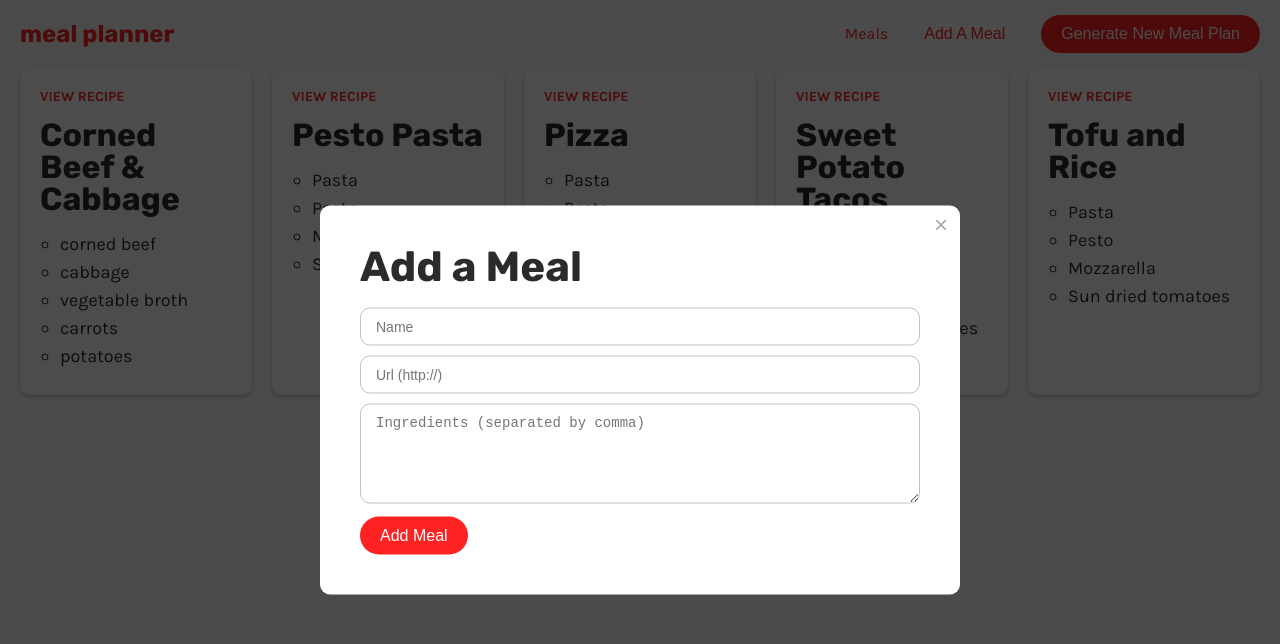
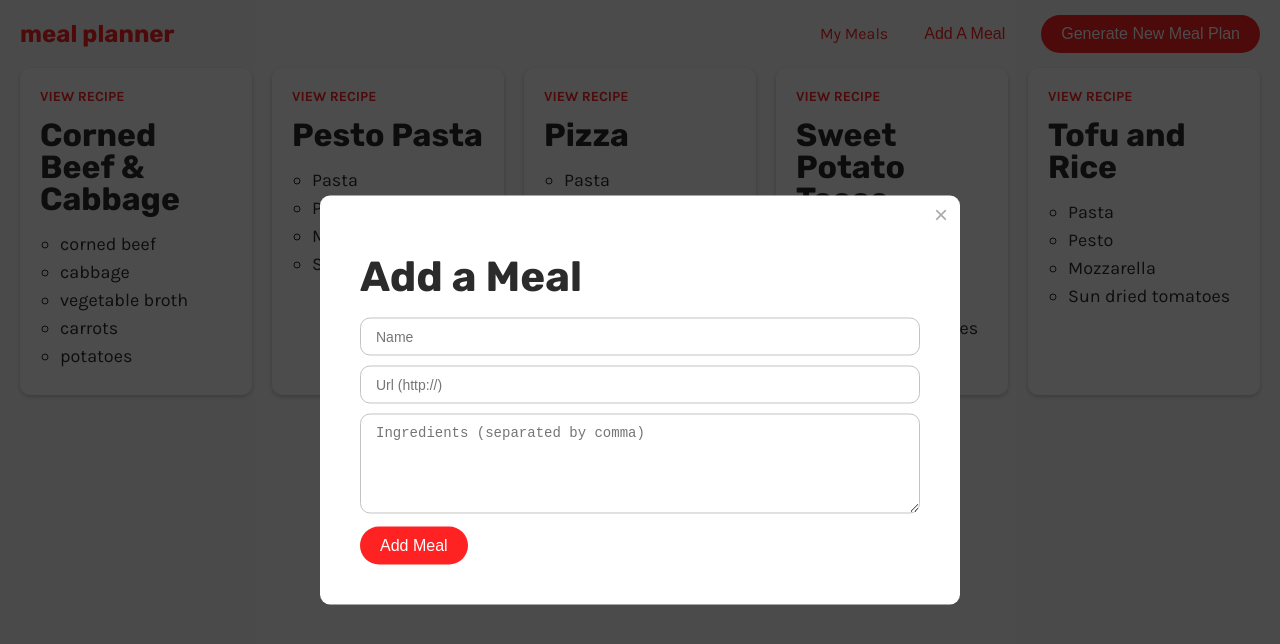
Before and after one commit to shawnkauffman/mealplanner, a React (Vite) app: page / in a window 1280 px wide. Both pictures are taken after a click on the button "Add A Meal". Shown: the top 644 px of the page. Built offline with nearby package versions, Linux system fonts and the light colour scheme.

Commit message:
yay. added new meal input from form to state and hooked it up to local storage

```diff
--- a/src/App.js
+++ b/src/App.js
@@ -14,14 +14,16 @@ class App extends Component {
     this.state = {
       meals: []
     };
-    this.handleSubmit = this.handleSubmit.bind(this);
+    this.addMeal = this.addMeal.bind(this);
     this.openAddNewMealForm = this.openAddNewMealForm.bind(this);
     this.generateNewMealPlan = this.generateNewMealPlan.bind(this);
   }
 
   componentDidMount() {
-    this.setState({
-      meals: [
+    const meals =
+      typeof localStorage["meals"] !== "undefined"
+        ? JSON.parse(localStorage.getItem("meals"))
+        : [
             {
               id: 1,
               name: "Corned Beef & Cabbage",
@@ -38,49 +40,79 @@ class App extends Component {
               id: 2,
               name: "Pesto Pasta",
               url: "http://www.apple.com",
-          ingredients: ["Pasta", "Pesto", "Mozzarella", "Sun dried tomatoes"]
+              ingredients: [
+                "Pasta",
+                "Pesto",
+                "Mozzarella",
+                "Sun dried tomatoes"
+              ]
             },
             {
               id: 3,
               name: "Pizza",
               url: "http://www.apple.com",
-          ingredients: ["Pasta", "Pesto", "Mozzarella", "Sun dried tomatoes"]
+              ingredients: [
+                "Pasta",
+                "Pesto",
+                "Mozzarella",
+                "Sun dried tomatoes"
+              ]
             },
             {
               id: 4,
               name: "Sweet Potato Tacos",
               url: "http://www.apple.com",
-          ingredients: ["Pasta", "Pesto", "Mozzarella", "Sun dried tomatoes"]
+              ingredients: [
+                "Pasta",
+                "Pesto",
+                "Mozzarella",
+                "Sun dried tomatoes"
+              ]
             },
             {
               id: 5,
               name: "Tofu and Rice",
               url: "http://www.apple.com",
-          ingredients: ["Pasta", "Pesto", "Mozzarella", "Sun dried tomatoes"]
+              ingredients: [
+                "Pasta",
+                "Pesto",
+                "Mozzarella",
+                "Sun dried tomatoes"
+              ]
             },
             {
               id: 6,
               name: "Enchiladas",
               url: "http://www.apple.com",
-          ingredients: ["Pasta", "Pesto", "Mozzarella", "Sun dried tomatoes"]
+              ingredients: [
+                "Pasta",
+                "Pesto",
+                "Mozzarella",
+                "Sun dried tomatoes"
+              ]
             }
-      ]
+          ];
+
+    this.setState({
+      meals: meals
     });
   }
 
-  handleSubmit(event) {
-    event.preventDefault();
+  addMeal(newMeal) {
+    const meals = this.state.meals;
 
-    console.log(this.state);
+    meals.push(newMeal);
+    localStorage.setItem("meals", JSON.stringify(meals));
+
+    this.setState({
+      meals: meals
+    });
   }
 
   openAddNewMealForm() {
     document.getElementById("modal").classList.add("active");
     ReactDOM.render(
-      <AddNewMealForm
-        handleSubmit={this.handleSubmit}
-        meals={this.state.meals}
-      />,
+      <AddNewMealForm addMeal={this.addMeal} meals={this.state.meals} />,
       document.getElementById("modal")
     );
   }
@@ -119,10 +151,12 @@ class App extends Component {
           generateNewMealPlan={this.generateNewMealPlan}
           openAddNewMealForm={this.openAddNewMealForm}
         />
+        <section>
           <Router>
             <MealList path="/" meals={this.state.meals} />
             <DisplayAllMeals path="/meals/" meals={this.state.meals} />
           </Router>
+        </section>
         <Footer />
       </main>
     );
--- a/src/App.scss
+++ b/src/App.scss
@@ -42,7 +42,7 @@ h1 {
   font-family: "Rubik", sans-serif;
   font-size: 42px;
   font-weight: bold;
-  margin-bottom: 20px;
+  margin: 20px 0;
 }
 
 h2 {
@@ -57,6 +57,10 @@ header {
   justify-content: space-between;
   align-items: center;
   padding: 15px 20px;
+}
+
+section {
+  padding: 0 20px;
 }
 
 nav {
@@ -108,7 +112,6 @@ ul.planner {
   display: grid;
   grid-template-columns: repeat(5, 1fr);
   grid-gap: 20px;
-  margin: 0 20px 40px 20px;
 
   @media (max-width: 460px) {
     grid-template-columns: 1fr;
@@ -156,6 +159,7 @@ ul.recipe-list {
 footer {
   text-align: center;
   font-size: 14px;
+  margin-top: 40px;
 }
 
 form {
--- a/src/components/AddNewMealForm.js
+++ b/src/components/AddNewMealForm.js
@@ -2,8 +2,50 @@ import React, { Component } from "react";
 import ReactDOM from "react-dom";
 
 class AddNewMealForm extends Component {
+  constructor(props) {
+    super(props);
+
+    this.state = {
+      id: "",
+      name: "",
+      url: "",
+      ingredients: ""
+    };
+
+    this.handleFormSubmit = this.handleFormSubmit.bind(this);
+    this.handleInputChange = this.handleInputChange.bind(this);
+  }
+
   closeAddNewMealForm() {
     const modal = document.getElementById("modal");
+    ReactDOM.unmountComponentAtNode(modal);
+    modal.classList.remove("active");
+  }
+
+  handleInputChange(e) {
+    this.setState({
+      [e.currentTarget.name]: e.currentTarget.value
+    });
+  }
+
+  handleFormSubmit(e) {
+    e.preventDefault();
+    const modal = document.getElementById("modal");
+
+    const newId = Math.random();
+    const newName = this.state.name;
+    const newUrl = this.state.url;
+    const newIngredients = this.state.ingredients.split(",");
+
+    const meal = {
+      id: newId,
+      name: newName,
+      url: newUrl,
+      ingredients: newIngredients
+    };
+
+    this.props.addMeal(meal);
+
     ReactDOM.unmountComponentAtNode(modal);
     modal.classList.remove("active");
   }
@@ -19,12 +61,26 @@ class AddNewMealForm extends Component {
         >
           &times;
         </button>
-        <form onSubmit={this.props.handleSubmit}>
-          <input type="text" name="name" placeholder="Name" />
-          <input type="text" name="url" placeholder="Url (http://)" />
+        <form onSubmit={this.handleFormSubmit}>
+          <input
+            type="text"
+            name="name"
+            placeholder="Name"
+            onChange={this.handleInputChange}
+            value={this.state.name}
+          />
+          <input
+            type="text"
+            name="url"
+            placeholder="Url (http://)"
+            onChange={this.handleInputChange}
+            value={this.state.url}
+          />
           <textarea
             name="ingredients"
             placeholder="Ingredients (separated by comma)"
+            onChange={this.handleInputChange}
+            value={this.state.ingredients}
           />
           <button type="submit">Add Meal</button>
         </form>
--- a/src/components/DisplayAllMeals.js
+++ b/src/components/DisplayAllMeals.js
@@ -4,13 +4,13 @@ class DisplayAllMeals extends Component {
   render() {
     return (
       <div>
-        <h1>All Meals</h1>
-        <ul className="all-meals">
+        <h1>My Meals</h1>
+        <ul className="planner">
           {this.props.meals.map(meal => {
             return (
               <li key={meal.id}>
                 <div className="meta">
-                  Monday <a href={meal.url}>View Recipe</a>
+                  <a href={meal.url}>View Recipe</a>
                 </div>
                 <h2>{meal.name}</h2>
                 <ul className="recipe-list">
--- a/src/components/Header.js
+++ b/src/components/Header.js
@@ -10,7 +10,7 @@ class Header extends Component {
         <nav>
           <ul>
             <li>
-              <a href="/meals/">Meals</a>
+              <a href="/meals/">My Meals</a>
             </li>
             <li>
               <button type="button" onClick={this.props.openAddNewMealForm}>
```
Lines whose indentation alone changed are shown as unchanged.
